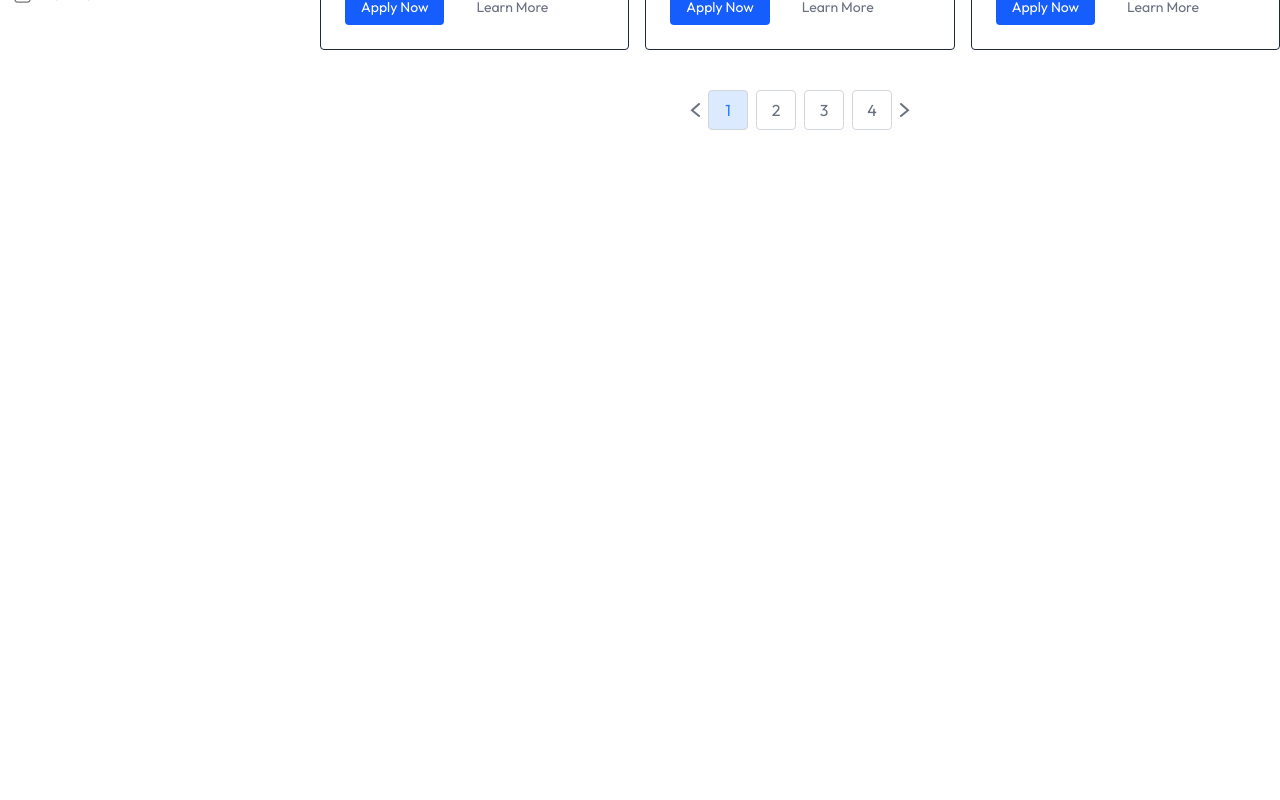
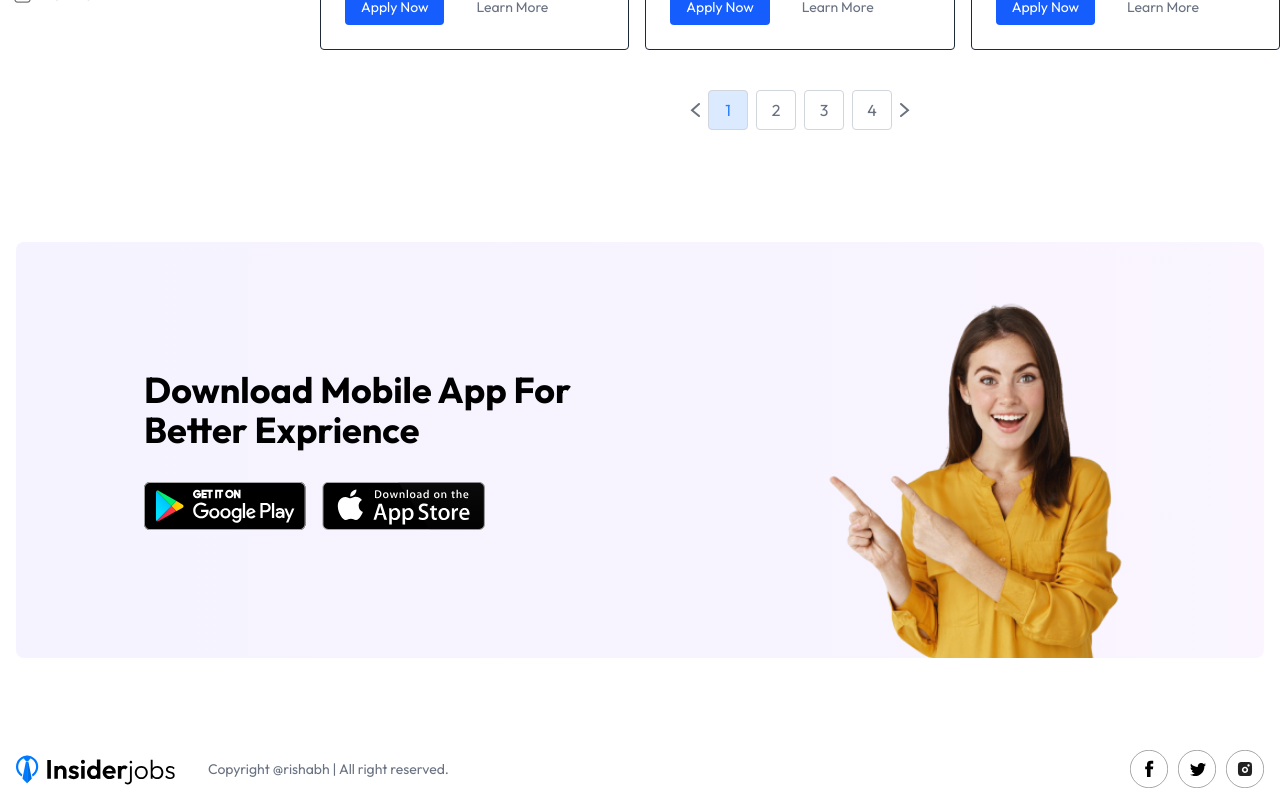
Before and after one commit to RISHABH-PAWAR/job-portal, a React (Vite) app in the folder client/: page / in a window 1280 px wide. Shown: the part 1262-2062 px from the top of the page. Before the commit the page ends 1424 px from the top, so only its background shows below. Built offline with nearby package versions, Linux system fonts and the light colour scheme; no server answers.

Commit message:
Footer and Appdownlode

```diff
--- /dev/null
+++ b/client/src/components/AppDownload.jsx
@@ -0,0 +1,25 @@
+import React from 'react'
+import { assets } from '../assets/assets'
+
+function AppDownload() {
+  return (
+    <div className='container px-4 2xl:px-20 mx-auto my-20'>
+      <div className='relative bg-gradient-to-r from-violet-50 to-purple-50 p-12 sm:p-24 lg:p-32 rounded-lg'>
+        <div>
+          <h1 className='text-2xl sm:text-4xl font-bold mb-8 max-w-md'>Download Mobile App For Better Exprience</h1>
+          <div className='flex gap-4'>
+            <a href='#' className='inline-block'>
+              <img className='h-12' src={assets.play_store}/>
+            </a>
+            <a href='#' className='inline-block'>
+              <img className='h-12' src={assets.app_store}/>
+            </a>
+          </div>
+        </div>
+        <img className='absolute w-80 right-0 bottom-0 mr-32 max-lg:hidden' src={assets.app_main_img}/>
+      </div>
+    </div>
+  )
+}
+
+export default AppDownload
--- /dev/null
+++ b/client/src/components/Footer.jsx
@@ -0,0 +1,18 @@
+import React from 'react'
+import { assets } from '../assets/assets'
+
+function Footer() {
+  return (
+    <div className='container px-4 2xl:px-20 mx-auto flex items-center justify-between gap-4 py-3 mt-20'>
+      <img width={160} src={assets.logo} />
+      <p className='flex-1 border-gray-400 pl-4 text-sm text-gray-500 max-sm:hidden'>Copyright @rishabh | All right reserved.</p>
+      <div className='flex gap-2.5 '>
+        <img  width={38} src={assets.facebook_icon} alt="" />
+        <img width={38} src={assets.twitter_icon} alt="" />
+        <img width={38} src={assets.instagram_icon} alt="" />
+      </div>
+    </div>
+  )
+}
+
+export default Footer
--- a/client/src/components/JobListing.jsx
+++ b/client/src/components/JobListing.jsx
@@ -9,6 +9,21 @@ const JobListing=() => {
 
   const[showFilter, setShowFilter] = useState(true);
   const[currentPage , setCurrentPage] = useState(1);
+  const[selectedcategories,setSelectedCategories] = useState([])
+  const[selectedLocation,setSelectedLocations] = useState([])
+  const [filteredJobs,setFilteredJobs] = useState(jobs)
+
+  const handleCategoryChanage = (category) =>{
+    setSelectedCategories(
+      prev => prev.includes(category) ? prev.filter(c= c!== category) : [...prev,category]
+    )
+  }
+
+  const handleLocationChanage = (location) =>{
+    setSelectedLocations(
+      prev => prev.includes(location) ? prev.filter(c= c!== location) : [...prev,location]
+    )
+  }
 
 
 
@@ -57,7 +72,12 @@ const JobListing=() => {
             {
               JobCategories.map((catagory , index)=>(
                 <li className="flex gap-3 items-center" key = {index}>
-                  <input className='scale-125 ' type='checkbox' name='' id=''/>
+                  <input
+                  className='scale-125 '
+                  type='checkbox' name='' id=''
+                  onChange={()=> handleCategoryChanage(catagory)}
+                  checked = {selectedcategories.includes(catagory)}
+                  />
                   {catagory}
                 </li>
               ))
@@ -73,7 +93,10 @@ const JobListing=() => {
             {
               JobLocations.map((location , index)=>(
                 <li className="flex gap-3 items-center" key = {index}>
-                  <input className='scale-125 ' type='checkbox' name='' id=''/>
+                  <input className='scale-125 ' type='checkbox'
+                  onChange={()=> handleLocationChanage(location)}
+                  checked = {selectedLocation.includes(location)}
+                  />
                   {location}
                 </li>
               ))
--- a/client/src/pages/Home.jsx
+++ b/client/src/pages/Home.jsx
@@ -2,6 +2,8 @@ import React from 'react'
 import Navbar from '../components/Navbar'
 import Hero from '../components/Hero'
 import JobListing from '../components/jobListing'
+import AppDownload from '../components/AppDownload'
+import Footer from '../components/Footer'
 
 const home = () => {
   return (
@@ -9,6 +11,8 @@ const home = () => {
       <Navbar/>
       <Hero/>
       <JobListing/>
+      <AppDownload/>
+      <Footer/>
     </div>
   )
 }
```
